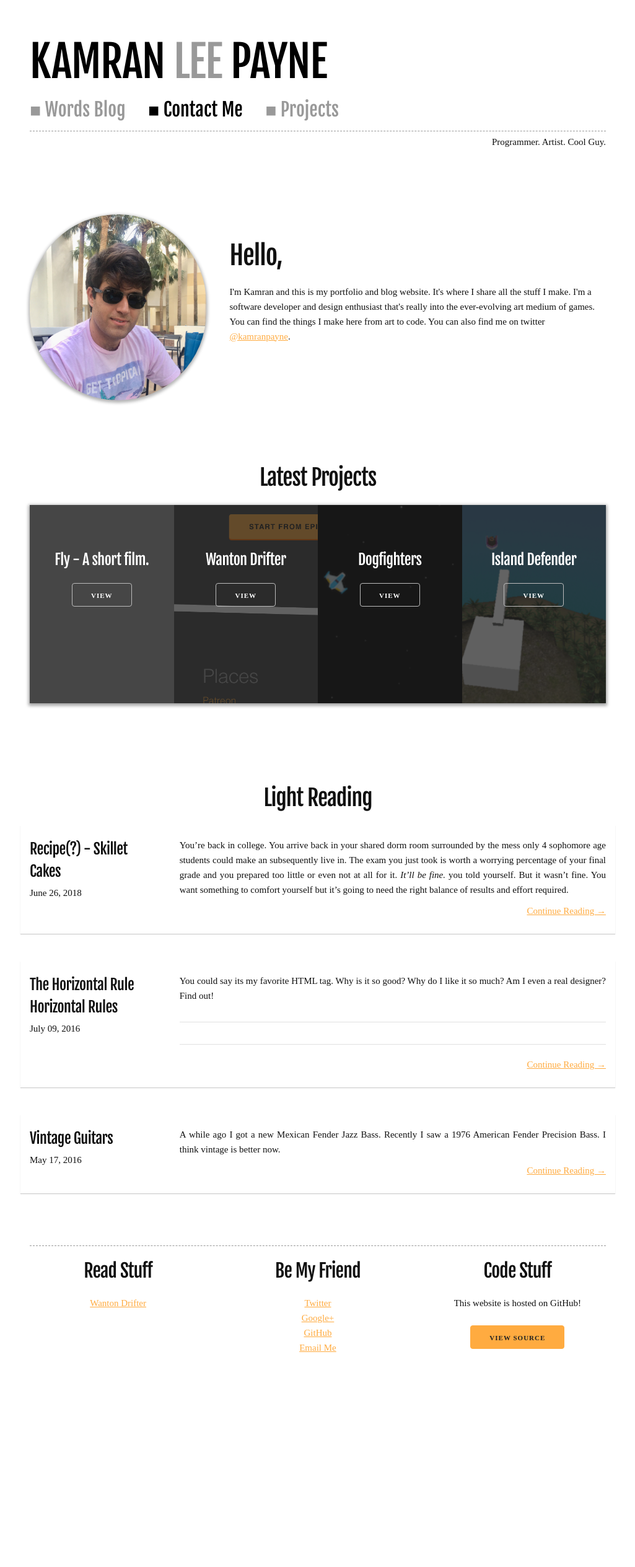
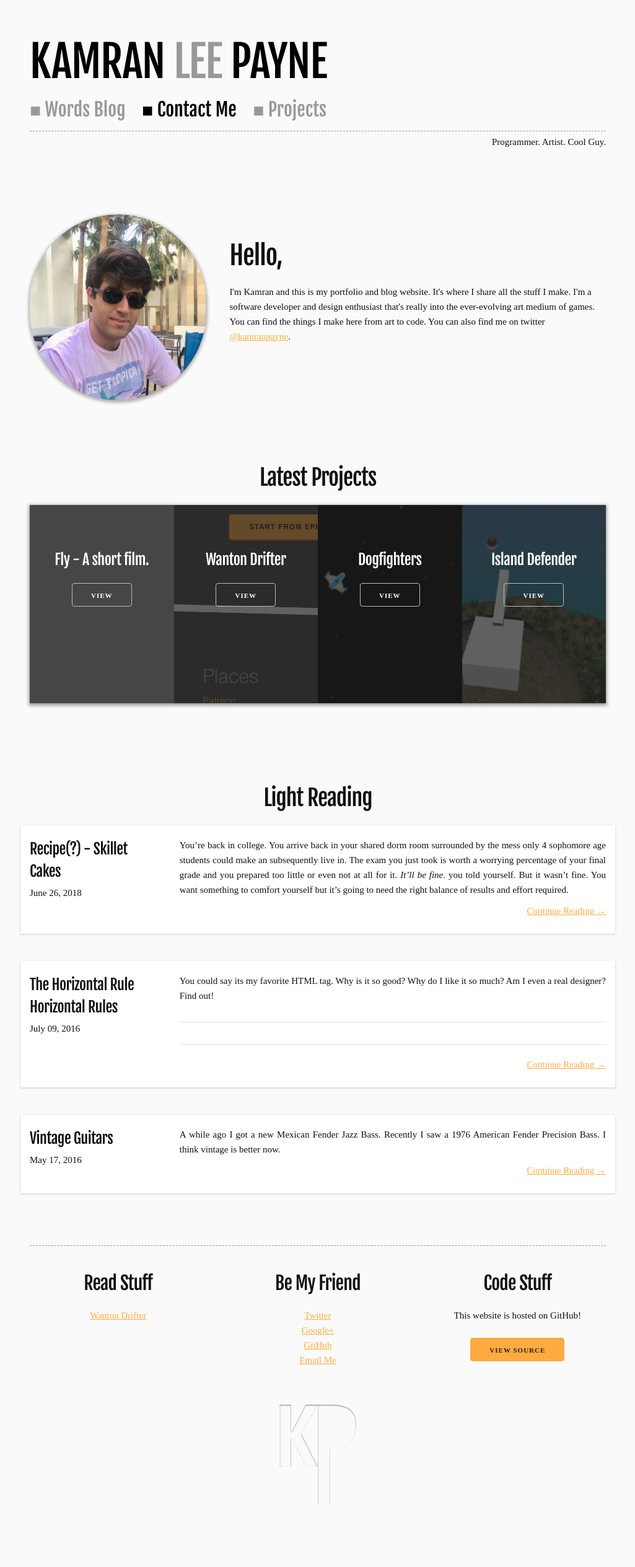
Before and after one commit to kmrn/kmrn.github.io, a Jekyll site: the page built from index.html, in a window 1280 px wide. Shown: the whole page at 62% size, without its empty margins (127-1152 px from the left). Built offline with Jekyll 4.4.1, drawn with Linux system fonts in a browser that asks for light colours; some web fonts are replaced; before the commit the page ends 2247 px from its top, so only the background shows below that; grey boxes are pictures that could not be loaded.

Commit message:
add fancy logo stamp and improve colors and shadows

```diff
--- a/_includes/footer.html
+++ b/_includes/footer.html
@@ -1,8 +1,5 @@
 <footer class="main-footer">
   <div class="footer">
-    <div class="footer-logo">
-      <!-- <img src="/images/kplogo80_white.png" alt="Logo image"> -->
-    </div>
     <div class="section values">
       <div class="container">
         <div class="row">
@@ -34,6 +31,40 @@
         </div>
       </div>
     </div>
+    <div class="footer-logo">
+
+      <svg width="124px" height="162px" viewBox="0 0 124 162" version="1.1" xmlns="http://www.w3.org/2000/svg" xmlns:xlink="http://www.w3.org/1999/xlink">
+          <!-- Generator: Sketch 51.2 (57519) - http://www.bohemiancoding.com/sketch -->
+          <desc>Created with Sketch.</desc>
+          <defs>
+              <polygon id="path-1" points="0.2734375 0 18.9890552 0 18.9890552 43.7109375 19.5671438 43.7109375 42.2571205 0 62.2734375 0 35.753624 46.9335938 62.2734375 100.078125 42.2571205 100.078125 19.5671438 52.4414062 18.9890552 52.4414062 18.9890552 100.078125 0.2734375 100.078125"></polygon>
+              <filter x="-2.4%" y="-1.5%" width="104.8%" height="103.0%" filterUnits="objectBoundingBox" id="filter-2">
+                  <feGaussianBlur stdDeviation="1" in="SourceAlpha" result="shadowBlurInner1"></feGaussianBlur>
+                  <feOffset dx="0" dy="1" in="shadowBlurInner1" result="shadowOffsetInner1"></feOffset>
+                  <feComposite in="shadowOffsetInner1" in2="SourceAlpha" operator="arithmetic" k2="-1" k3="1" result="shadowInnerInner1"></feComposite>
+                  <feColorMatrix values="0 0 0 0 0   0 0 0 0 0   0 0 0 0 0  0 0 0 0.5 0" type="matrix" in="shadowInnerInner1"></feColorMatrix>
+              </filter>
+              <path d="M62,0 L82.4300254,0 C85.0067983,0 87.833318,0.0878897461 90.9096692,0.263671875 C93.9860205,0.439454004 97.0623256,0.849606152 100.138677,1.49414062 C103.215028,2.1386751 106.18616,3.12499336 109.052163,4.453125 C111.918165,5.78125664 114.45546,7.5878792 116.664122,9.87304688 C118.872785,12.1582146 120.647576,15.0195141 121.98855,18.4570312 C123.329523,21.8945484 124,26.0741941 124,30.9960938 L124,34.5117188 C124,39.863308 123.38211,44.4433403 122.14631,48.2519531 C120.910511,52.0605659 119.267186,55.2636589 117.216285,57.8613281 C115.165384,60.4589974 112.785849,62.5390547 110.077608,64.1015625 C107.369367,65.6640703 104.555994,66.8456991 101.637405,67.6464844 C98.7188149,68.4472696 95.7739758,68.9746081 92.802799,69.2285156 C89.8316221,69.4824231 87.0313957,69.609375 84.4020356,69.609375 L82.4300254,69.609375 L82.4300254,161.8692 L62,161.8692 L62,0 Z" id="path-3"></path>
+              <filter x="-2.4%" y="-0.9%" width="104.8%" height="101.9%" filterUnits="objectBoundingBox" id="filter-4">
+                  <feGaussianBlur stdDeviation="1" in="SourceAlpha" result="shadowBlurInner1"></feGaussianBlur>
+                  <feOffset dx="0" dy="1" in="shadowBlurInner1" result="shadowOffsetInner1"></feOffset>
+                  <feComposite in="shadowOffsetInner1" in2="SourceAlpha" operator="arithmetic" k2="-1" k3="1" result="shadowInnerInner1"></feComposite>
+                  <feColorMatrix values="0 0 0 0 0   0 0 0 0 0   0 0 0 0 0  0 0 0 0.5 0" type="matrix" in="shadowInnerInner1"></feColorMatrix>
+              </filter>
+          </defs>
+          <g id="Page-1" stroke="none" stroke-width="1" fill="none" fill-rule="evenodd">
+              <g id="KP">
+                  <use fill="#FAFAFA" fill-rule="evenodd" xlink:href="#path-1"></use>
+                  <use fill="black" fill-opacity="1" filter="url(#filter-2)" xlink:href="#path-1"></use>
+              </g>
+              <g id="Combined-Shape">
+                  <use fill="#FAFAFA" fill-rule="evenodd" xlink:href="#path-3"></use>
+                  <use fill="black" fill-opacity="1" filter="url(#filter-4)" xlink:href="#path-3"></use>
+              </g>
+          </g>
+      </svg>
+      <!-- <img src="/images/kplogo80_white.png" alt="Logo image"> -->
+    </div>
     <!-- <hr id="footer-divider">
     <p class="copyright">
       You're at the bottom of the page. Yay for you!<br>
--- a/_sass/_layout.scss
+++ b/_sass/_layout.scss
@@ -2,6 +2,10 @@
 /***
 General Layout
 ***/
+
+body {
+  background: #fafafa;
+}
 
 .black { color: #000; }
 .gray { color: #999; }
@@ -43,7 +47,7 @@ header a {
   margin-bottom: 5px;
 
   .page-link {
-    margin-right: 30px;
+    margin-right: 20px;
   }
 }
 
@@ -167,7 +171,8 @@ Index
   list-style: none;
   padding-top: 20px;
 
-  box-shadow: 0 1px 1px rgba(0, 0, 0, 0.2);
+  background-color: #fff;
+  box-shadow: 0 1px 3px rgba(0, 0, 0, 0.2);
 }
 
 .post-excerpt {
@@ -192,5 +197,14 @@ Footer
 
 .footer-border {
   border-top: #999 dashed 1px;
-  padding-top: 20px;
+  padding-top: 40px;
 }
+
+.footer-logo {
+  svg {
+    display: block;
+    margin: auto;
+  }
+
+  margin-bottom: 100px;
+}
```
